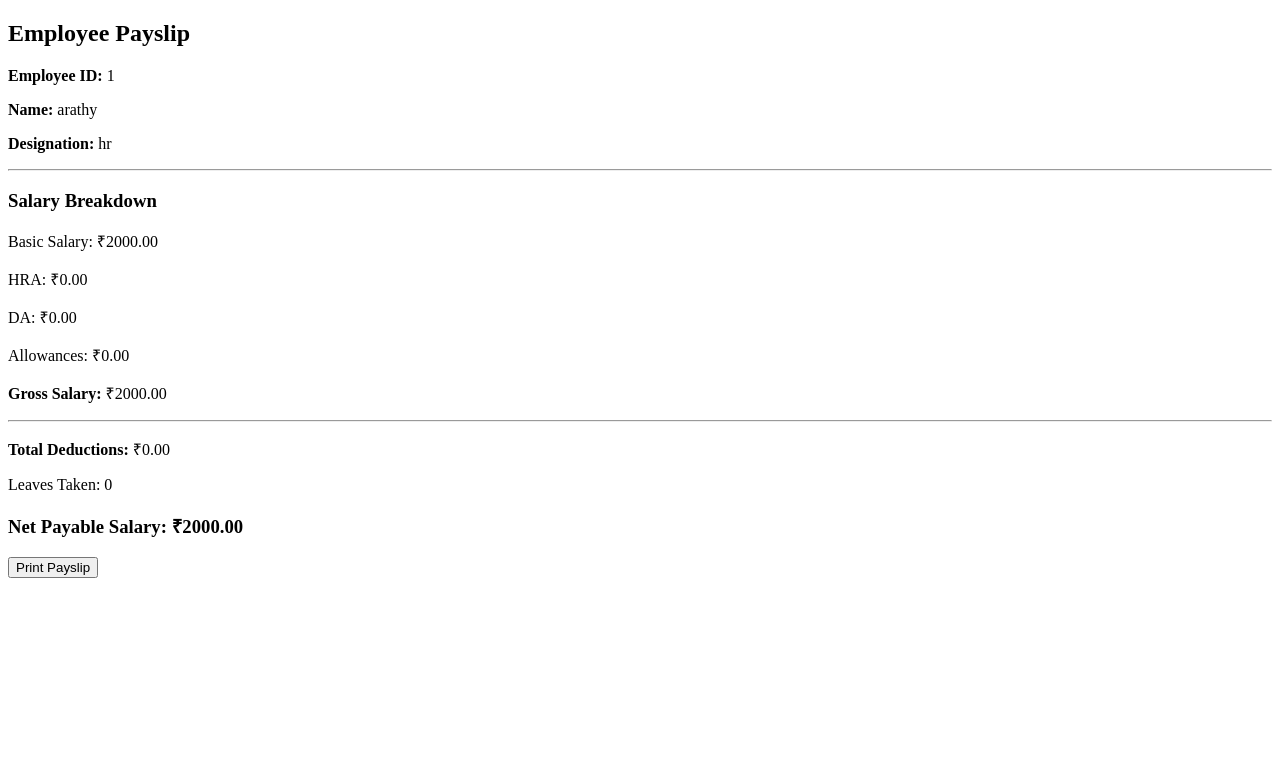
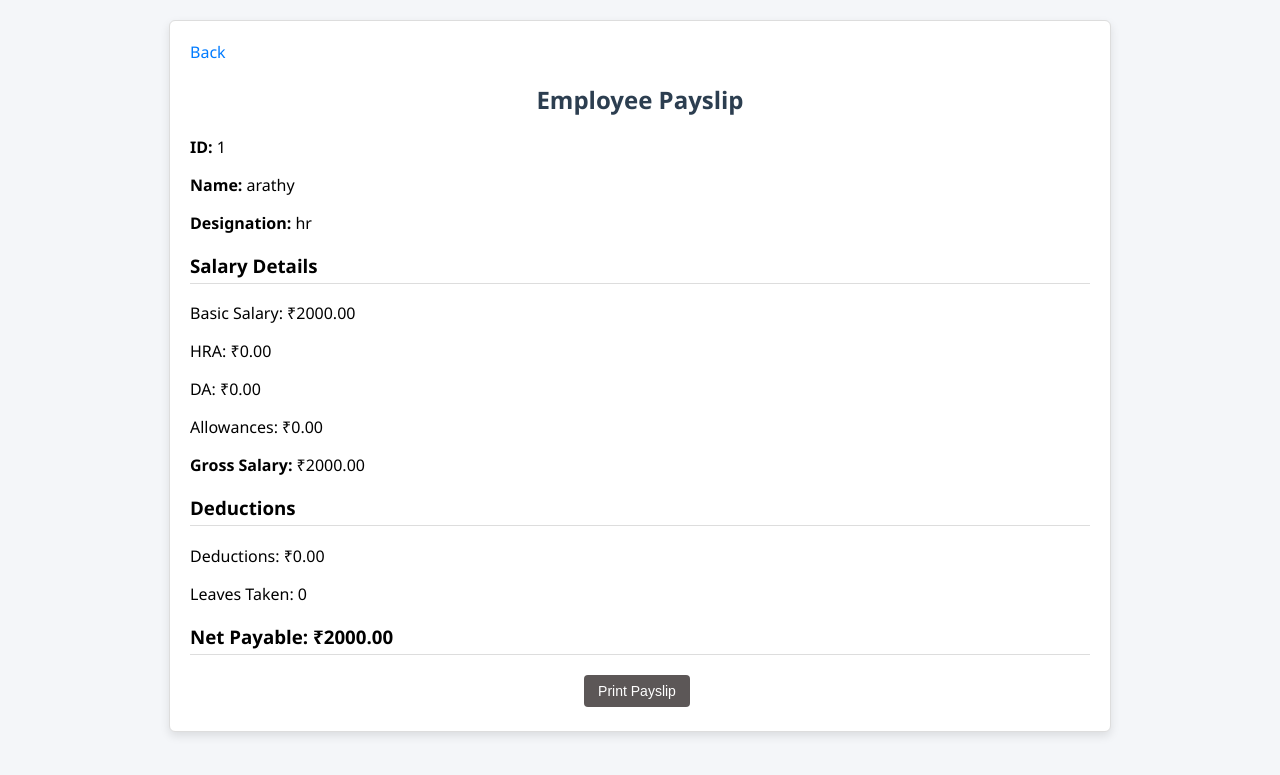
Before and after one commit to arathyrajeesh/payslip-project, a Django app: page /payslip/1/ in a window 1280 px wide. Shown: the top 775 px of the page. Run offline with Django 5.2, Linux system fonts and the light colour scheme; data comes from the database, SQL or seed files in the repository; both versions use the stored data as it was after the commit.

Commit message:
style added

```diff
--- a/payslip/models.py
+++ b/payslip/models.py
@@ -21,7 +21,6 @@ class Salary(models.Model):
     def gross_salary(self):
         return self.employee.basic_salary + self.hra + self.da + self.allowances
     def total_deductions(self):
-        # Currently just returns the field, but allows for expansion
         return self.deductions
     def net_salary(self):
         return self.gross_salary() - self.deductions
--- /dev/null
+++ b/payslip/static/css/style.css
@@ -0,0 +1,100 @@
+body {
+    font-family: "Segoe UI", Tahoma, sans-serif;
+    background: #f4f6f9;
+    margin: 0;
+    padding: 0;
+}
+
+.container {
+    width: 90%;
+    max-width: 900px;
+    margin: 40px auto;
+    background: #ffffff;
+    padding: 25px;
+    border-radius: 8px;
+    box-shadow: 0 4px 10px rgba(0, 0, 0, 0.1);
+}
+
+h2 {
+    text-align: center;
+    color: #2c3e50;
+    margin-bottom: 20px;
+}
+
+a {
+    text-decoration: none;
+    color: #007bff;
+    font-weight: 500;
+}
+
+a:hover {
+    text-decoration: underline;
+}
+.btn {
+    padding: 8px 14px;
+    border-radius: 4px;
+    border: none;
+    cursor: pointer;
+    font-size: 14px;
+    margin-right: 6px;
+    margin-bottom: 4px;
+    background-color: #5c5757;
+    color: #fff;
+}
+
+
+table {
+    width: 100%;
+    border-collapse: collapse;
+    margin-top: 15px;
+}
+
+table th,
+table td {
+    padding: 10px;
+    text-align: center;
+    border-bottom: 1px solid #ddd;
+}
+
+table th {
+    background-color: #656769;
+    color: white;
+}
+
+table tr:hover {
+    background-color: #f1f1f1;
+}
+
+form {
+    width: 100%;
+}
+
+form input,
+form select {
+    width: 100%;
+    padding: 8px;
+    margin-bottom: 12px;
+    border-radius: 4px;
+    border: 1px solid #ccc;
+}
+
+.payslip-box {
+    border: 1px solid #ddd;
+    padding: 20px;
+    border-radius: 6px;
+    margin-top: 20px;
+}
+
+.payslip-box h3 {
+    border-bottom: 1px solid #ddd;
+    padding-bottom: 5px;
+}
+
+.text-right {
+    text-align: right;
+}
+
+.print-btn {
+    margin-top: 20px;
+    text-align: center;
+}
--- a/payslip/templates/payslip.html
+++ b/payslip/templates/payslip.html
@@ -1,19 +1,22 @@
+{% load static %}
 <!DOCTYPE html>
 <html>
 <head>
-    <title>Employee Payslip</title>
+    <title>Payslip</title>
+    <link rel="stylesheet" href="{% static 'css/style.css' %}">
 </head>
 <body>
 
+<div class="container payslip-box">
+    <a href="{% url 'employee_list' %}">Back</a>
+
     <h2>Employee Payslip</h2>
 
-<p><strong>Employee ID:</strong> {{ employee.emp_id }}</p>
+    <p><strong>ID:</strong> {{ employee.emp_id }}</p>
     <p><strong>Name:</strong> {{ employee.name }}</p>
     <p><strong>Designation:</strong> {{ employee.designation }}</p>
 
-<hr>
-
-<h3>Salary Breakdown</h3>
+    <h3>Salary Details</h3>
     <p>Basic Salary: ₹{{ employee.basic_salary }}</p>
     <p>HRA: ₹{{ salary.hra }}</p>
     <p>DA: ₹{{ salary.da }}</p>
@@ -21,14 +24,16 @@
 
     <p><strong>Gross Salary:</strong> ₹{{ gross_salary }}</p>
 
-<hr>
-
-<p><strong>Total Deductions:</strong> ₹{{ salary.total_deductions }}</p>
+    <h3>Deductions</h3>
+    <p>Deductions: ₹{{ salary.deductions }}</p>
     <p>Leaves Taken: {{ salary.leaves_taken }}</p>
 
-<h3>Net Payable Salary: ₹{{ net_salary }}</h3>
+    <h3>Net Payable: ₹{{ net_salary }}</h3>
 
-<button onclick="window.print()">Print Payslip</button>
+    <div class="print-btn">
+        <button class="btn btn-primary" onclick="window.print()"> Print Payslip</button>
+    </div>
+</div>
 
 </body>
 </html>
--- a/payslip/views.py
+++ b/payslip/views.py
@@ -2,13 +2,11 @@ from django.shortcuts import render, redirect, get_object_or_404
 from .models import Employee,Salary
 from .forms import EmployeeForm,SalaryForm
 
-# View Employees
 def employee_list(request):
     employees = Employee.objects.all()
     return render(request, 'employee_list.html', {'employees': employees})
 
 
-# Create Employee
 def employee_create(request):
     if request.method == 'POST':
         form = EmployeeForm(request.POST)
@@ -20,7 +18,6 @@ def employee_create(request):
     return render(request, 'employee_form.html', {'form': form})
 
 
-# Update Employee
 def employee_update(request, id):
     employee = get_object_or_404(Employee, id=id)
     form = EmployeeForm(request.POST or None, instance=employee)
@@ -30,7 +27,6 @@ def employee_update(request, id):
     return render(request, 'employee_form.html', {'form': form})
 
 
-# Delete Employee
 def employee_delete(request, id):
     employee = get_object_or_404(Employee, id=id)
     employee.delete()
@@ -40,7 +36,6 @@ def employee_delete(request, id):
 def payslip_view(request, emp_id):
     employee = get_object_or_404(Employee, emp_id=emp_id)
 
-    # Auto-create salary if not exists
     salary, created = Salary.objects.get_or_create(
         employee=employee,
         defaults={
```
Also changed, not shown: payslip/templates/employee_form.html (+12 -7 lines), payslip/templates/employee_list.html (+14 -7 lines), payslip/templates/salary_form.html (+12 -11 lines), payslip_project/settings.py (+7 -1 lines), db.sqlite3. Lines whose indentation alone changed are shown as unchanged.
